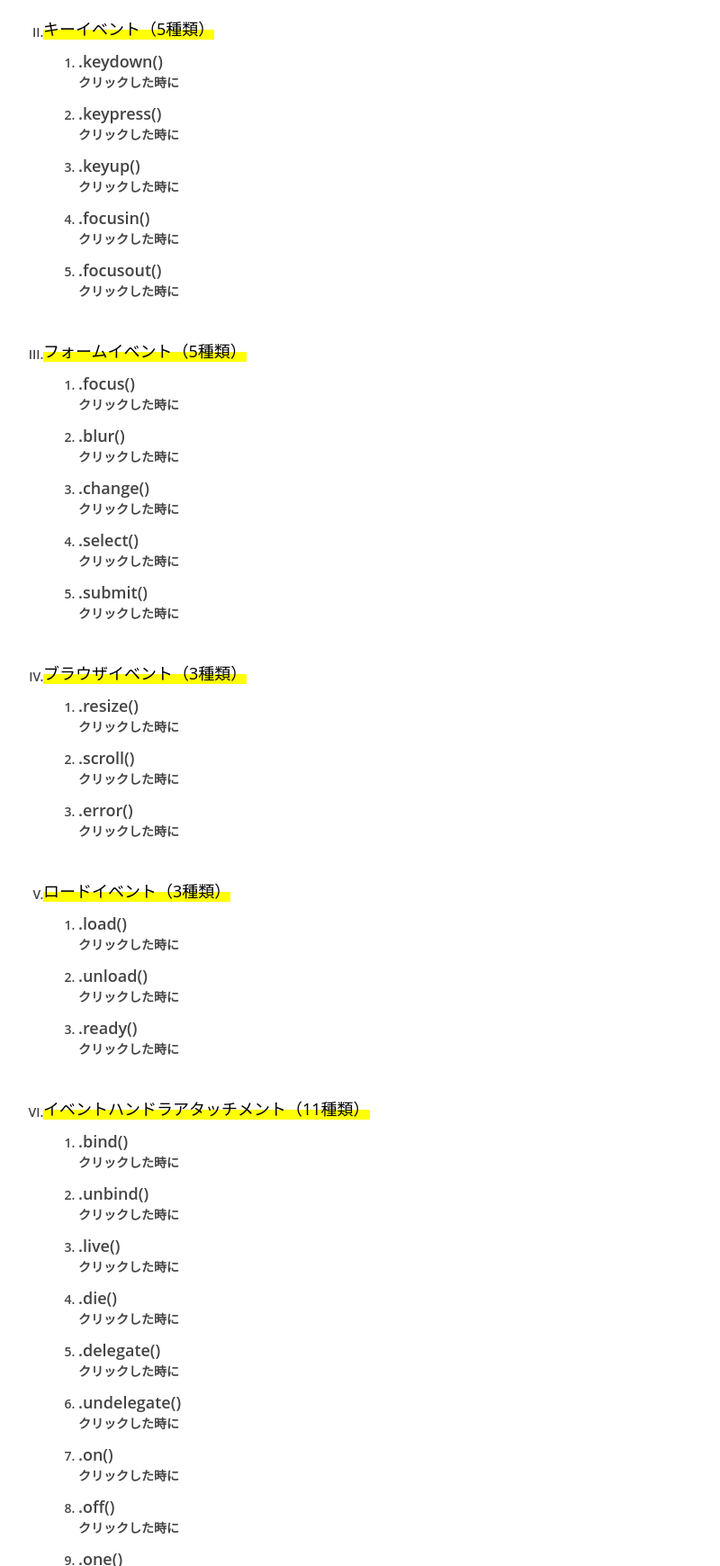
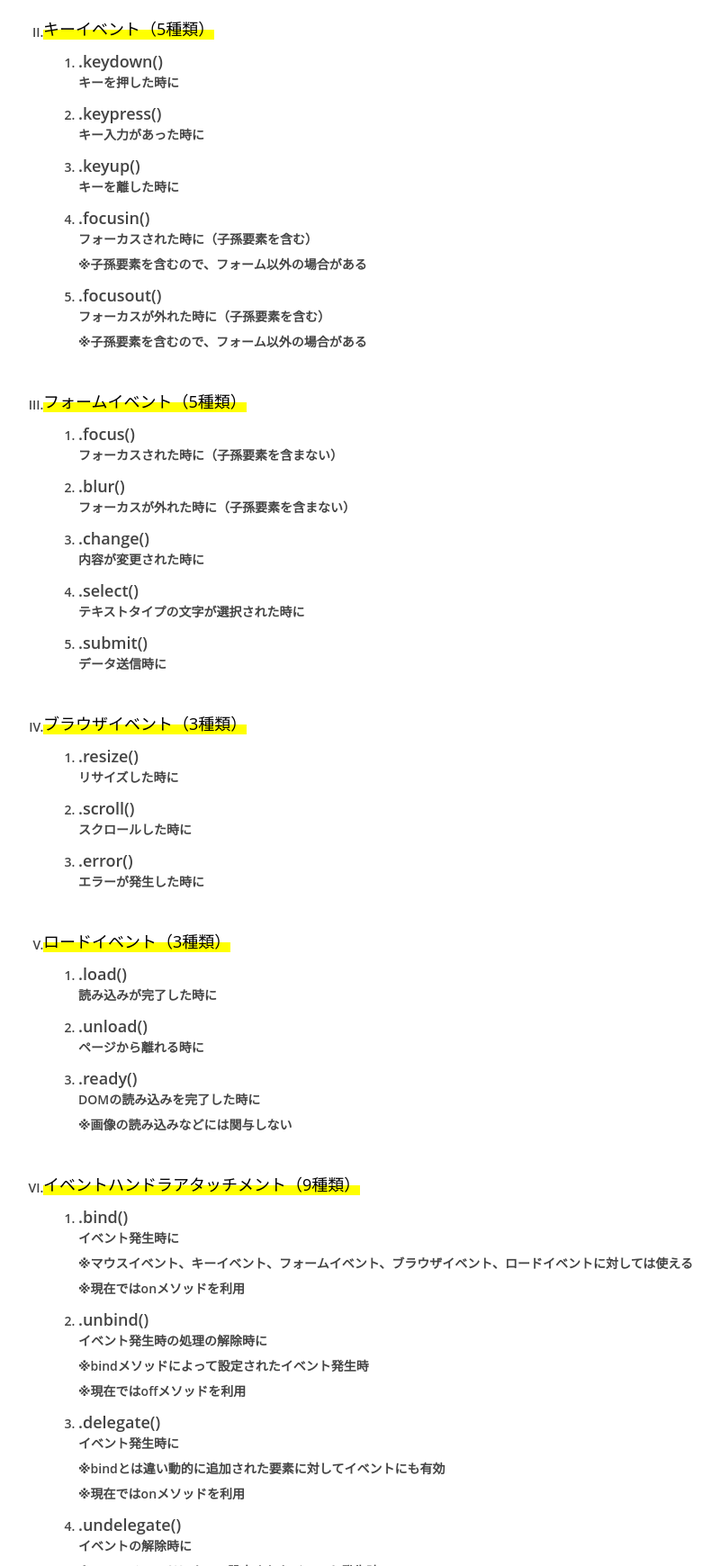
Before and after one commit to katsuyaku/web--xdomain, a plain HTML site: page jQuery-event.html in a window 1280 px wide. Shown: the part 1060-2800 px from the top of the page at 90% size, without its empty margins (97-897 px from the left). Drawn offline with nearby package versions, Linux system fonts and the light colour scheme.

Commit message:
今回の改正
今後
・640pxにmax-widthと641pxにmin-widthをつける
・できていないページの改修
・今現在勉強している部分のページ作成（JavaScriptにおけるイベント部分）

```diff
--- a/css/style.css
+++ b/css/style.css
@@ -113,6 +113,12 @@ h3{
       position: relative;
       left: -8px;
 }
+nav#main-nav ul.menu:first-child{
+  border-top: 3px solid black;
+}
+nav#main-nav ul.menu:last-child{
+  border-bottom:4px solid black;
+}
 nav#main-nav ul.menu li a{
   transition: all 0.4s ease-in-out 0.6;
 }
@@ -121,9 +127,15 @@ nav#main-nav ul.menu li a:hover{
   font-size: 17px;
   color: white;
 }
+li.eventList dl dd p{
+  margin-top: 5px;
+  margin-bottom: 5px;
+  border-bottom: 2px solid #2222;
+}
 
 
-@media screen and (min-width:575px){
+
+@media screen and (min-width:641px){
       #main-nav{
             font-size: 16px;
       }
@@ -143,7 +155,7 @@ nav#main-nav ul.menu li a:hover{
       #main-nav{
             background-color: #4d4b49;
             width: 100%;
-            min-width: 575px;
+            min-width: 641px;
       }
       #main-nav ul{
             height: 50px;
@@ -160,7 +172,7 @@ nav#main-nav ul.menu li a:hover{
       }
       .container{
 
-            min-width: 575px;
+            min-width: 641px;
       }
       #content{
             margin: 0 auto;
@@ -193,7 +205,7 @@ nav#main-nav ul.menu li a:hover{
 }
 
 
-@media screen and (max-width: 574px){
+@media screen and (max-width: 640px){
       #main-nav{
             font-size: 16px;
       }
@@ -214,7 +226,7 @@ nav#main-nav ul.menu li a:hover{
       #main-nav{
             background-color: #4d4b49;
             width: 100%;
-            min-width: 575px;
+            min-width: 641px;
       }
       #main-nav ul{
             height: 50px;
@@ -229,7 +241,7 @@ nav#main-nav ul.menu li a:hover{
             top: 5px;
       }
       .container{
-            min-width: 575px;
+            min-width: 641px;
       }
       #content{
             margin: 0 auto;
@@ -254,12 +266,12 @@ nav#main-nav ul.menu li a:hover{
 
       #footer{
             margin-top: 20px;
-            min-width: 575px;
+            min-width: 641px;
             height: 100px;
             float: left;
             background-color: #4d4b49;
       }
       .copylight{
-            min-width: 575px;
+            min-width: 641px;
       }
 }
--- a/jQuery-event.html
+++ b/jQuery-event.html
@@ -66,49 +66,73 @@
                 </li>
                 <li><h2><mark>キーイベント（5種類）</mark></h2>
                   <ol style="list-style-type: decimal-leading-1">
-                    <li><dl><dt class="eventName">.keydown()</dt><dd>クリックした時に</dd></dl></li>
-                    <li><dl><dt class="eventName">.keypress()</dt><dd>クリックした時に</dd></dl></li>
-                    <li><dl><dt class="eventName">.keyup()</dt><dd>クリックした時に</dd></dl></li>
-                    <li><dl><dt class="eventName">.focusin()</dt><dd>クリックした時に</dd></dl></li>
-                    <li><dl><dt class="eventName">.focusout()</dt><dd>クリックした時に</dd></dl></li>
+                    <li><dl><dt class="eventName">.keydown()</dt><dd>キーを押した時に</dd></dl></li>
+                    <li><dl><dt class="eventName">.keypress()</dt><dd>キー入力があった時に</dd></dl></li>
+                    <li><dl><dt class="eventName">.keyup()</dt><dd>キーを離した時に</dd></dl></li>
+                    <li><dl><dt class="eventName">.focusin()</dt><dd>フォーカスされた時に（子孫要素を含む）<br />
+                    ※子孫要素を含むので、フォーム以外の場合がある
+                    </dd></dl></li>
+                    <li><dl><dt class="eventName">.focusout()</dt><dd>フォーカスが外れた時に（子孫要素を含む）<br />
+                    ※子孫要素を含むので、フォーム以外の場合がある
+                    </dd></dl></li>
                   </ol>
                 </li>
                 <li><h2><mark>フォームイベント（5種類）</mark></h2>
                   <ol style="list-style-type: decimal-leading-1">
-                    <li><dl><dt class="eventName">.focus()</dt><dd>クリックした時に</dd></dl></li>
-                    <li><dl><dt class="eventName">.blur()</dt><dd>クリックした時に</dd></dl></li>
-                    <li><dl><dt class="eventName">.change()</dt><dd>クリックした時に</dd></dl></li>
-                    <li><dl><dt class="eventName">.select()</dt><dd>クリックした時に</dd></dl></li>
-                    <li><dl><dt class="eventName">.submit()</dt><dd>クリックした時に</dd></dl></li>
+                    <li><dl><dt class="eventName">.focus()</dt><dd>フォーカスされた時に（子孫要素を含まない）</dd></dl></li>
+                    <li><dl><dt class="eventName">.blur()</dt><dd>フォーカスが外れた時に（子孫要素を含まない）</dd></dl></li>
+                    <li><dl><dt class="eventName">.change()</dt><dd>内容が変更された時に</dd></dl></li>
+                    <li><dl><dt class="eventName">.select()</dt><dd>テキストタイプの文字が選択された時に</dd></dl></li>
+                    <li><dl><dt class="eventName">.submit()</dt><dd>データ送信時に</dd></dl></li>
                   </ol>
                 </li>
                 <li><h2><mark>ブラウザイベント（3種類）</mark></h2>
                   <ol style="list-style-type: decimal-leading-1">
-                    <li><dl><dt class="eventName">.resize()</dt><dd>クリックした時に</dd></dl></li>
-                    <li><dl><dt class="eventName">.scroll()</dt><dd>クリックした時に</dd></dl></li>
-                    <li><dl><dt class="eventName">.error()</dt><dd>クリックした時に</dd></dl></li>
+                    <li><dl><dt class="eventName">.resize()</dt><dd>リサイズした時に</dd></dl></li>
+                    <li><dl><dt class="eventName">.scroll()</dt><dd>スクロールした時に</dd></dl></li>
+                    <li><dl><dt class="eventName">.error()</dt><dd>エラーが発生した時に</dd></dl></li>
                   </ol>
                 </li>
                 <li><h2><mark>ロードイベント（3種類）<mark/></h2>
                   <ol style="list-style-type: decimal-leading-1">
-                    <li><dl><dt class="eventName">.load()</dt><dd>クリックした時に</dd></dl></li>
-                    <li><dl><dt class="eventName">.unload()</dt><dd>クリックした時に</dd></dl></li>
-                    <li><dl><dt class="eventName">.ready()</dt><dd>クリックした時に</dd></dl></li>
+                    <li><dl><dt class="eventName">.load()</dt><dd>読み込みが完了した時に</dd></dl></li>
+                    <li><dl><dt class="eventName">.unload()</dt><dd>ページから離れる時に</dd></dl></li>
+                    <li><dl><dt class="eventName">.ready()</dt><dd>DOMの読み込みを完了した時に<br />
+                    ※画像の読み込みなどには関与しない
+                  </dd></dl></li>
                   </ol>
                 </li>
-                <li><h2><mark>イベントハンドラアタッチメント（11種類）<mark/></h2>
+                <li><h2><mark>イベントハンドラアタッチメント（9種類）<mark/></h2>
                   <ol style="list-style-type: decimal-leading-1">
-                    <li><dl><dt class="eventName">.bind()</dt><dd>クリックした時に</dd></dl></li>
-                    <li><dl><dt class="eventName">.unbind()</dt><dd>クリックした時に</dd></dl></li>
-                    <li><dl><dt class="eventName">.live()</dt><dd>クリックした時に</dd></dl></li>
-                    <li><dl><dt class="eventName">.die()</dt><dd>クリックした時に</dd></dl></li>
-                    <li><dl><dt class="eventName">.delegate()</dt><dd>クリックした時に</dd></dl></li>
-                    <li><dl><dt class="eventName">.undelegate()</dt><dd>クリックした時に</dd></dl></li>
-                    <li><dl><dt class="eventName">.on()</dt><dd>クリックした時に</dd></dl></li>
-                    <li><dl><dt class="eventName">.off()</dt><dd>クリックした時に</dd></dl></li>
-                    <li><dl><dt class="eventName">.one()</dt><dd>クリックした時に</dd></dl></li>
-                    <li><dl><dt class="eventName">.triggerHandler()</dt><dd>クリックした時に</dd></dl></li>
-                    <li><dl><dt class="eventName">.trigger()</dt><dd>クリックした時に</dd></dl></li>
+                    <li><dl><dt class="eventName">.bind()</dt><dd>イベント発生時に<br />
+                    ※マウスイベント、キーイベント、フォームイベント、ブラウザイベント、ロードイベントに対しては使える<br />
+                    ※現在ではonメソッドを利用
+                    </dd></dl></li>
+                    <li><dl><dt class="eventName">.unbind()</dt>
+                    <dd>イベント発生時の処理の解除時に<br />
+                    ※bindメソッドによって設定されたイベント発生時<br />
+                    ※現在ではoffメソッドを利用
+                    </dd></dl></li>
+                    <li><dl><dt class="eventName">.delegate()</dt>
+                    <dd>イベント発生時に<br />
+                    ※bindとは違い動的に追加された要素に対してイベントにも有効<br />
+                    ※現在ではonメソッドを利用
+                    </dd></dl></li>
+                    <li><dl><dt class="eventName">.undelegate()</dt><dd>イベントの解除時に<br />
+                    ※legateメソッドによって設定されたイベント発生時<br />
+                    ※現在ではoffメソッドを利用
+                    </dd></dl></li>
+                    <li><dl><dt class="eventName">.on()</dt><dd>イベント発生時に<br />
+                    ※マウスイベント、キーイベント、フォームイベント、ブラウザイベント、ロードイベントに対しては使える<br />
+                    </dd></dl></li>
+                    <li><dl><dt class="eventName">.off()</dt><dd>イベント解除時に</dd></dl></li>
+                    <li><dl><dt class="eventName">.one()</dt><dd>1回だけ利用できるイベント発生時に<br />
+                    ※マウスイベント、キーイベント、フォームイベント、ブラウザイベント、ロードイベントに対しては使える
+                    </dd></dl></li>
+                    <li><dl><dt class="eventName">.triggerHandler()</dt><dd>イベントの発生時に<br />
+                    ※ブラウザ標準の処理はしない
+                    </dd></dl></li>
+                    <li><dl><dt class="eventName">.trigger()</dt><dd>イベント処理を実行時に</dd></dl></li>
                   </ol>
                 </li>
                 <li><h2><mark>イベントオブジェクト（19種類）</mark></h2>
--- a/js/script.js
+++ b/js/script.js
@@ -5,6 +5,10 @@ $(function(){
     setInterval(function(){
       $(".thisDeco").fadeOut(600,function(){$(this).fadeIn(600)});
     },2000)
+  }),
+
+  $(".windowSize").dblclick(function(){
+    $(this).fadeOut(800)
   }),
 
 
```
